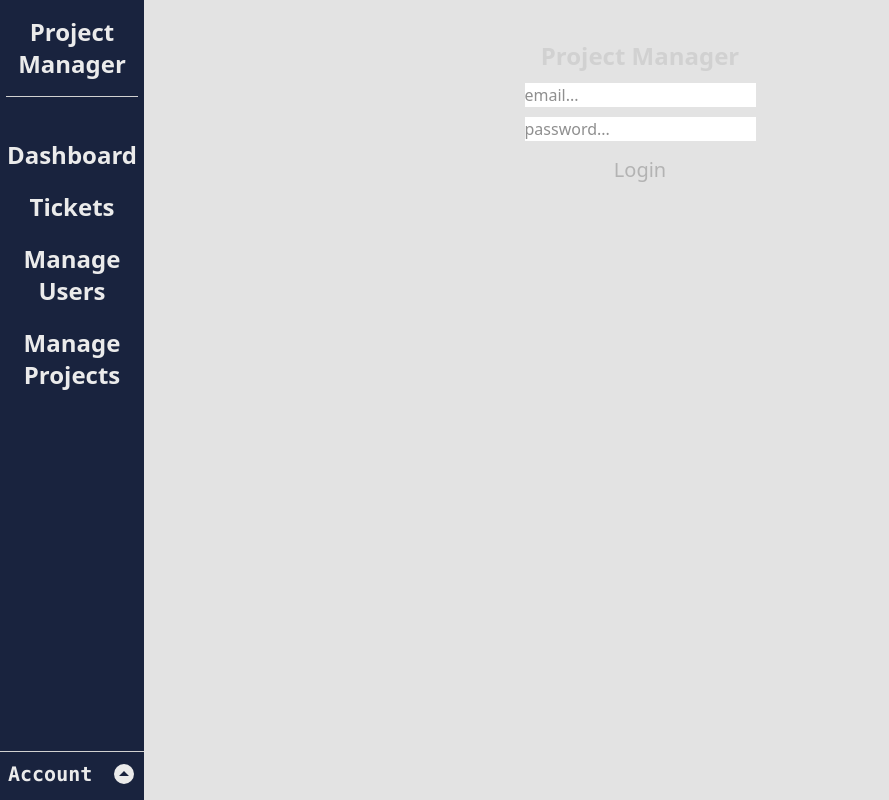
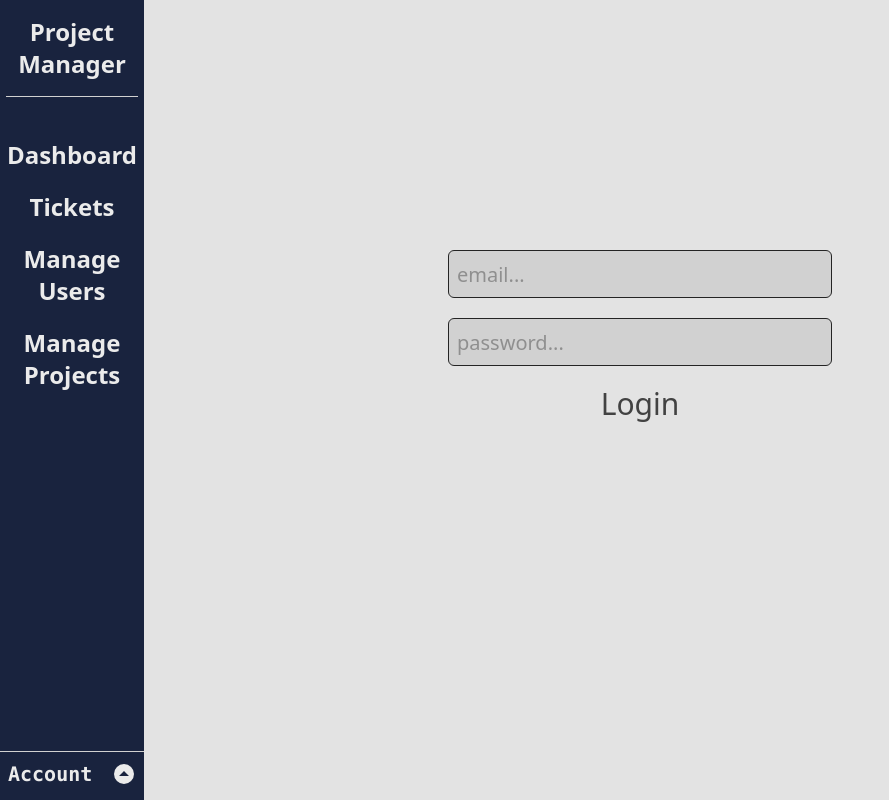
Before and after one commit to isaacfolmsbee/ProjectManager, a Vue app in the folder client/: page /#/login in a window 1280 px wide. Shown: the whole page, without its empty margins (0-889 px from the left). Built offline with nearby package versions, Linux system fonts and the light colour scheme.

Commit message:
Redesigned style

```diff
--- a/client/src/views/Login.vue
+++ b/client/src/views/Login.vue
@@ -1,15 +1,14 @@
 <template>
-<div class="w-screen h-screen flex flex-col items-center">
-	<h1 class="font-bold text-gray-200 text-2xl mt-10">Project Manager</h1>
-	<div class="flex flex-col h-20 justify-evenly">
-		<input type="text" v-model="email" placeholder="email...">
-		<input type="password" v-model="password" placeholder="password...">
-	</div>
-	<button @click="login()" class=" px-2 py-1 rounded-lg text-gray-300 text-xl transition-colors duration-500 hover:text-gray-100 hover:bg-gray-600">Login</button>
+<div class="fixed w-screen h-screen flex flex-col justify-center items-center">
+	<input type="text" v-model="email" placeholder="email..."
+		class="input -mt-32">
+	<input type="password" v-model="password" placeholder="password..."
+		class="input">
+	<button @click="login()" class="text-gray-600 dark:text-gray-200 text-2xl xl:text-3xl">Login</button>
 </div>
 </template>
 <script lang="ts">
-import Vue from 'vue'
+import Vue from 'vue';
 import { login } from '../api/user';
 
 export default Vue.extend({
@@ -29,3 +28,9 @@ export default Vue.extend({
 	}
 })
 </script>
+
+<style lang="postcss" scoped>
+.input {
+	@apply w-11/12 max-w-xs xl:max-w-sm pl-2 h-11 xl:h-12 mb-5 bg-gray-200 dark:bg-gray-600 border border-gray-700 dark:border-gray-400 rounded-md text-xl dark:text-gray-100;
+}
+</style>
```
